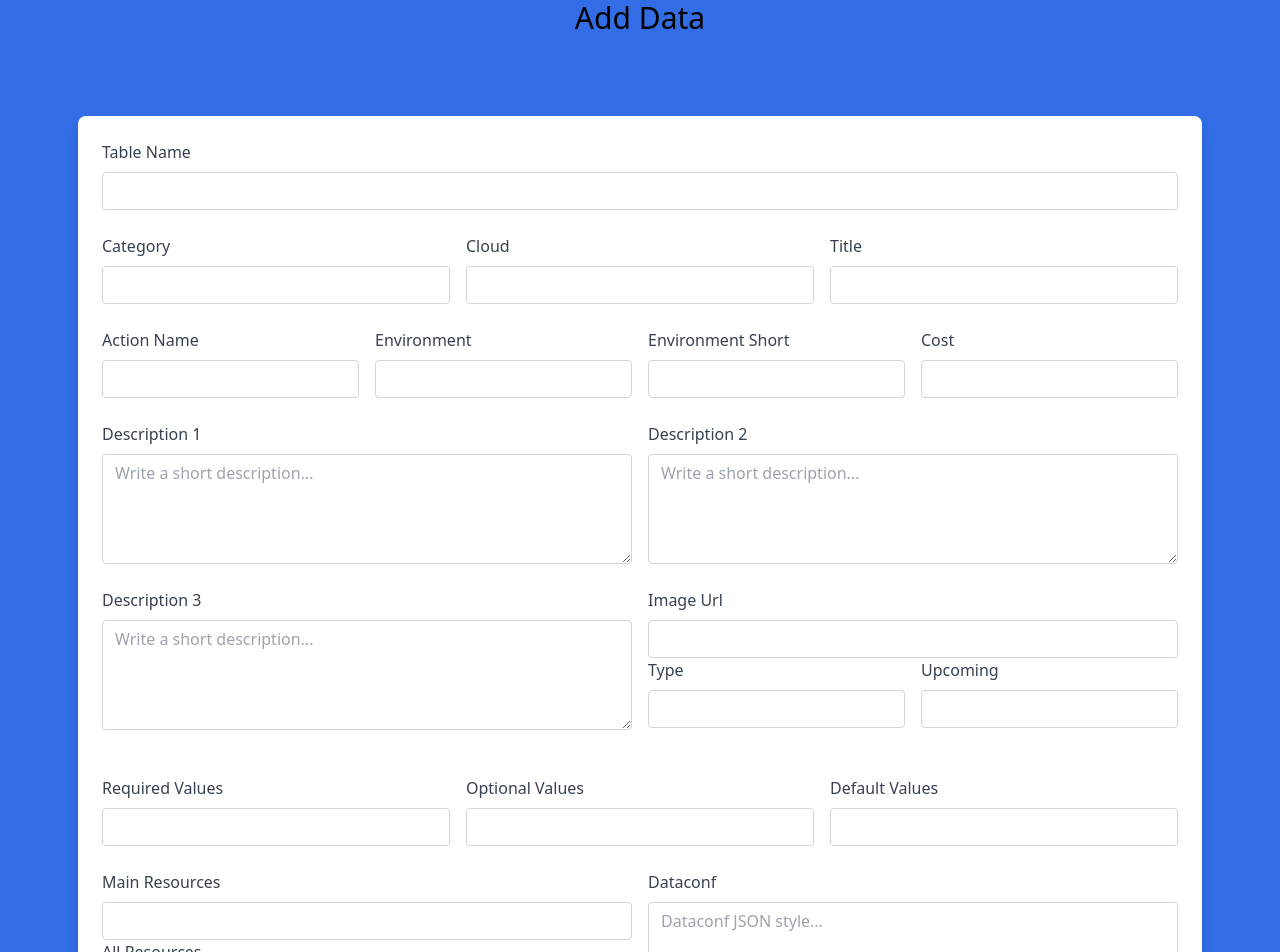
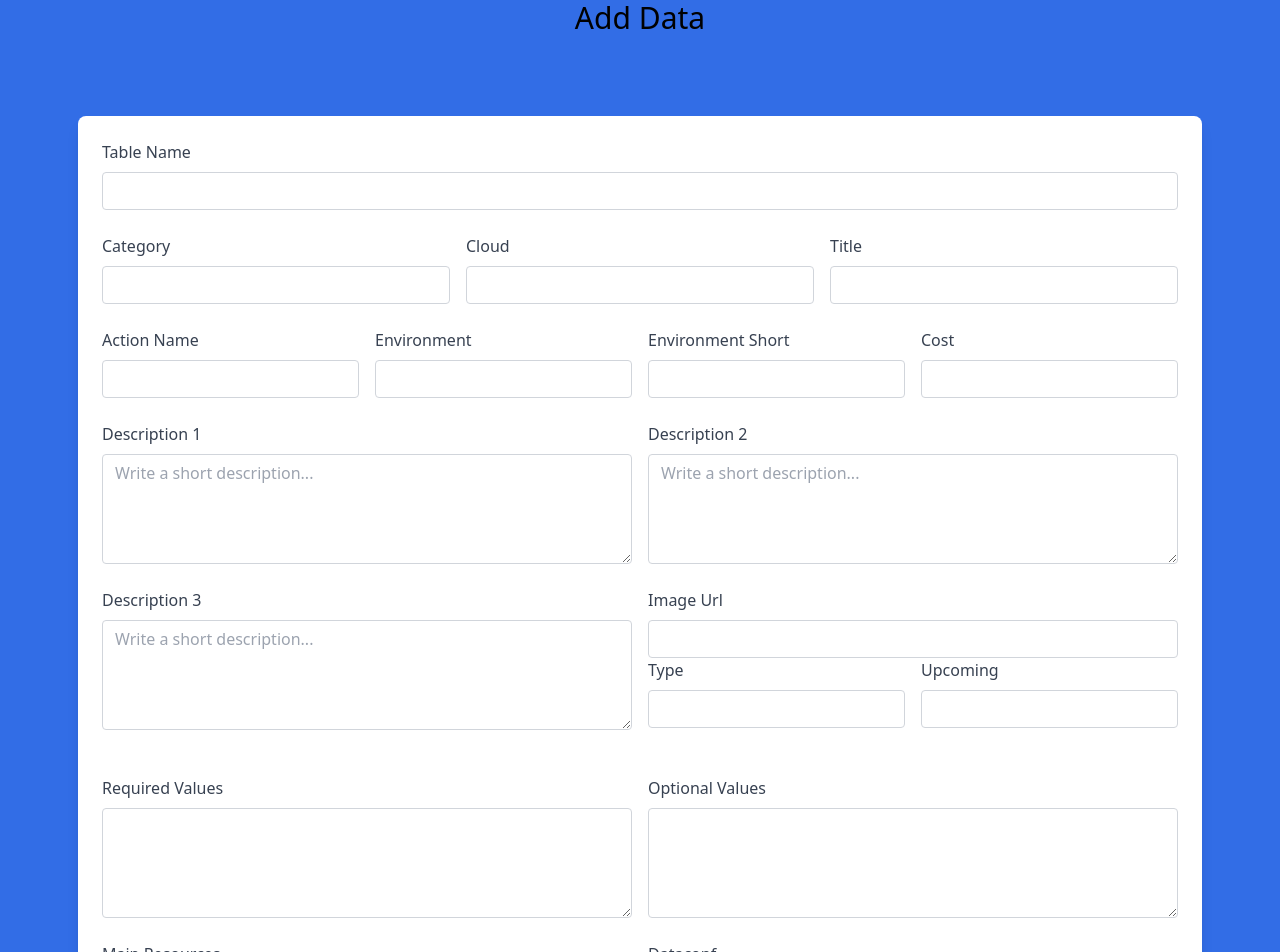
Before and after one commit to hharieta/aws_crud_archie, a Next.js app: page /adddata in a window 1280 px wide. Shown: the top 952 px of the page. Built offline with nearby package versions, Linux system fonts and the light colour scheme; no server answers.

Commit message:
updated form

```diff
--- a/pages/adddata.js
+++ b/pages/adddata.js
@@ -36,9 +36,9 @@ const AddData = () => {
         upcoming: event.target.upcoming.value,
         requiredValues: event.target.requiredValues.value,
         optionalValues: event.target.optionalValues.value,
-        defaultValues: event.target.defaultValues.value,
+        // defaultValues: event.target.defaultValues.value,
         mainResources: event.target.mainResources.value,
-        allResources: event.target.allResources.value,
+        // allResources: event.target.allResources.value,
         dataconf: event.target.dataconf.value
       },
     };
@@ -253,7 +253,7 @@ const AddData = () => {
                   >
                     Required Values
                   </label>
-                  <input type="text" className={styles.inputField} id="requiredValues" />
+                  <textarea type="text" rows={4} className={styles.inputField} id="requiredValues" />
                 </div>
                 <div className="form-group mb-6 flex-1">
                   <label
@@ -262,13 +262,14 @@ const AddData = () => {
                   >
                     Optional Values
                   </label>
-                  <input
+                  <textarea
+                    rows={4}
                     type="text"
                     className={styles.inputField}
                     id="optionalValues"
                   />
                 </div>
-                <div className="form-group mb-6 flex-1">
+                {/* <div className="form-group mb-6 flex-1">
                   <label
                     htmlFor="defaultValues"
                     className="form-label inline-block mb-2 text-gray-700"
@@ -280,7 +281,7 @@ const AddData = () => {
                     className={styles.inputField}
                     id="defaultValues"
                   />
-                </div>
+                </div> */}
               </section>
               <section className="flex gap-4">
               <div className="form-group mb-6 flex-1">
@@ -296,7 +297,7 @@ const AddData = () => {
                     id="mainResources"
                   />
                   <section className="flex gap-4">
-                  <div className="form-group mb-6 flex-1">
+                  {/* <div className="form-group mb-6 flex-1">
                   <label
                     htmlFor="allResources"
                     className="form-label inline-block mb-2 text-gray-700"
@@ -308,7 +309,7 @@ const AddData = () => {
                     className={styles.inputField}
                     id="allResources"
                   />
-                </div>
+                </div> */}
                 </section>
                 </div>
                 <div className="form-group mb-6 flex-1">
```
